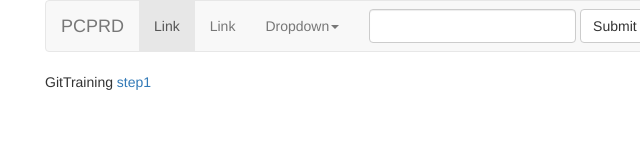
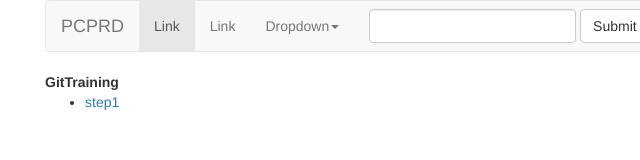
Before and after one commit to pcprd/pcprd.github.io, a plain HTML site: page index.html in a window 1280 px wide. Shown: the full height of the page, 25-665 px from the left. Drawn offline with Linux system fonts and the light colour scheme; no server answers.

Commit message:
training template

```diff
--- a/index.html
+++ b/index.html
@@ -93,8 +93,13 @@
 		</div>
 		<div class="row clearfix">
 			<div class="col-md-3 column">
-				GitTraining
-				<a class="page-link" id="GitTraining/step1.md" href="#">step1</a>
+				<dl>
+					<dt>GitTraining</dt>
+					<dd>
+						<ul>
+							<li><a class="page-link" id="GitTraining/step1.md" href="#">step1</a></li>
+						</ul>
+					</dd>
 			</div>
 			<div class="col-md-9 column">
 				<div id="main-content"></div>
```
